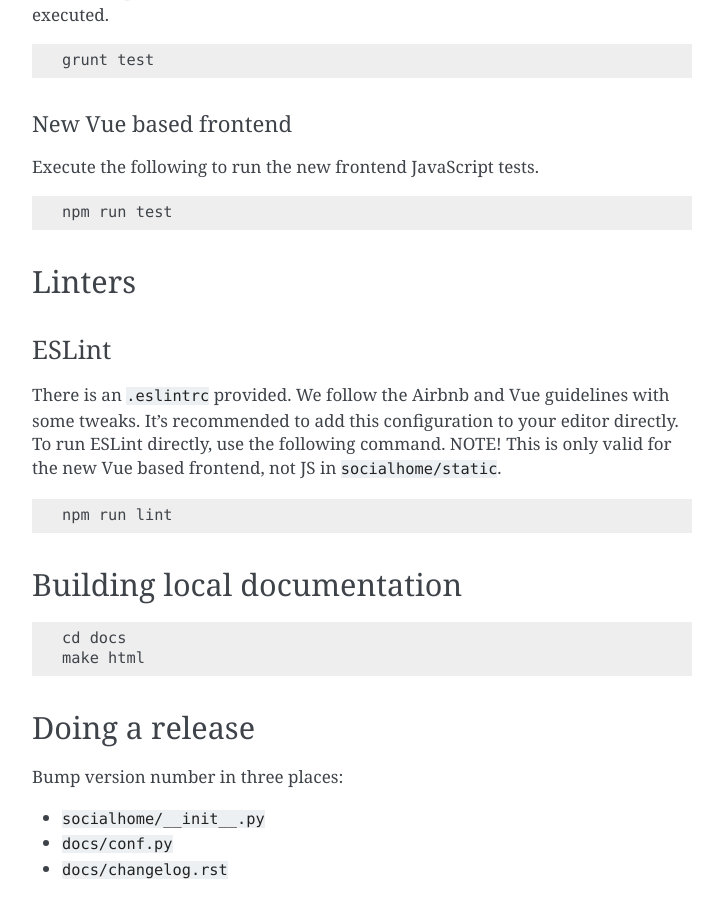
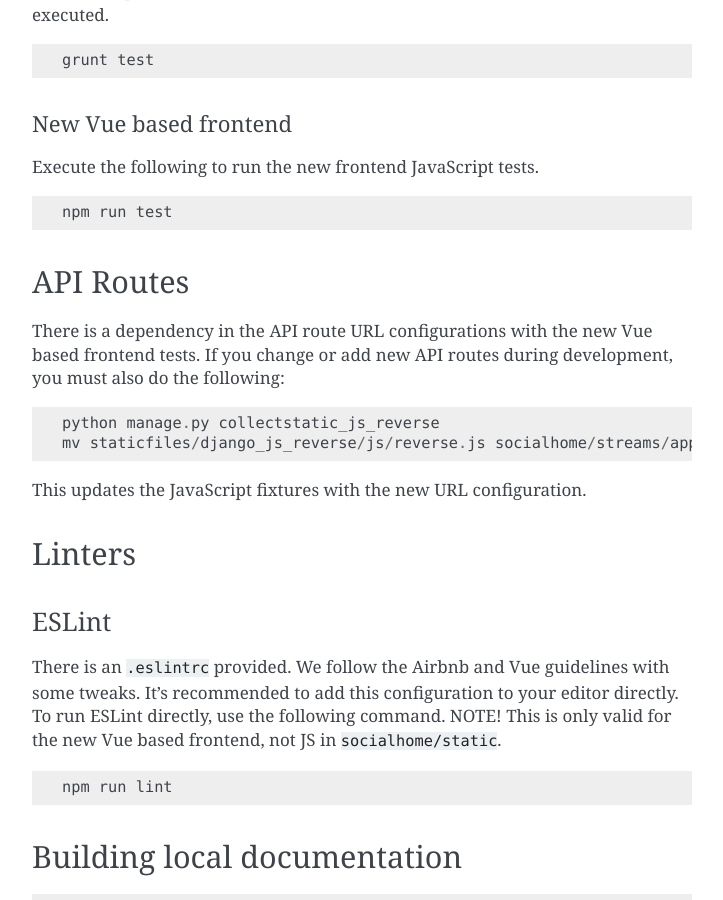
Before and after one commit to jaywink/socialhome, a Sphinx documentation site: the page built from docs/development.rst, in a window 1280 px wide and 900 px high, scrolled down 3701 px. Shown: the whole window, without its empty margins (388-1111 px from the left). Built offline with Sphinx 7.4.7, drawn with Linux system fonts in a browser that asks for light colours.

Commit message:
Put API Routes back

```diff
--- a/docs/development.rst
+++ b/docs/development.rst
@@ -148,6 +148,18 @@ Execute the following to run the new frontend JavaScript tests.
 
     npm run test
 
+API Routes
+-----------
+
+There is a dependency in the API route URL configurations with the new Vue based frontend tests. If you change or add new API routes during development, you must also do the following:
+
+::
+
+    python manage.py collectstatic_js_reverse
+    mv staticfiles/django_js_reverse/js/reverse.js socialhome/streams/app/tests/fixtures/Url.js
+
+This updates the JavaScript fixtures with the new URL configuration.
+
 Linters
 -------
 
```
